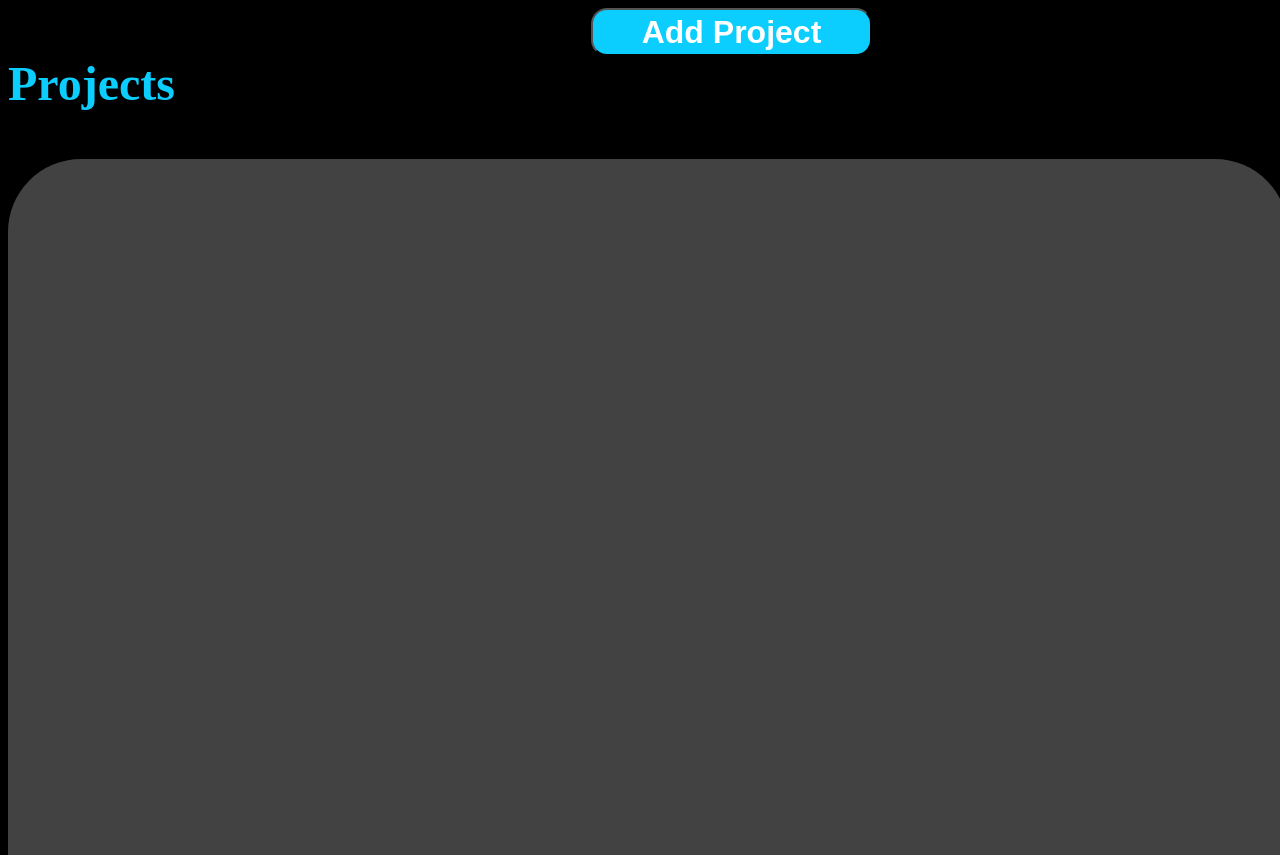
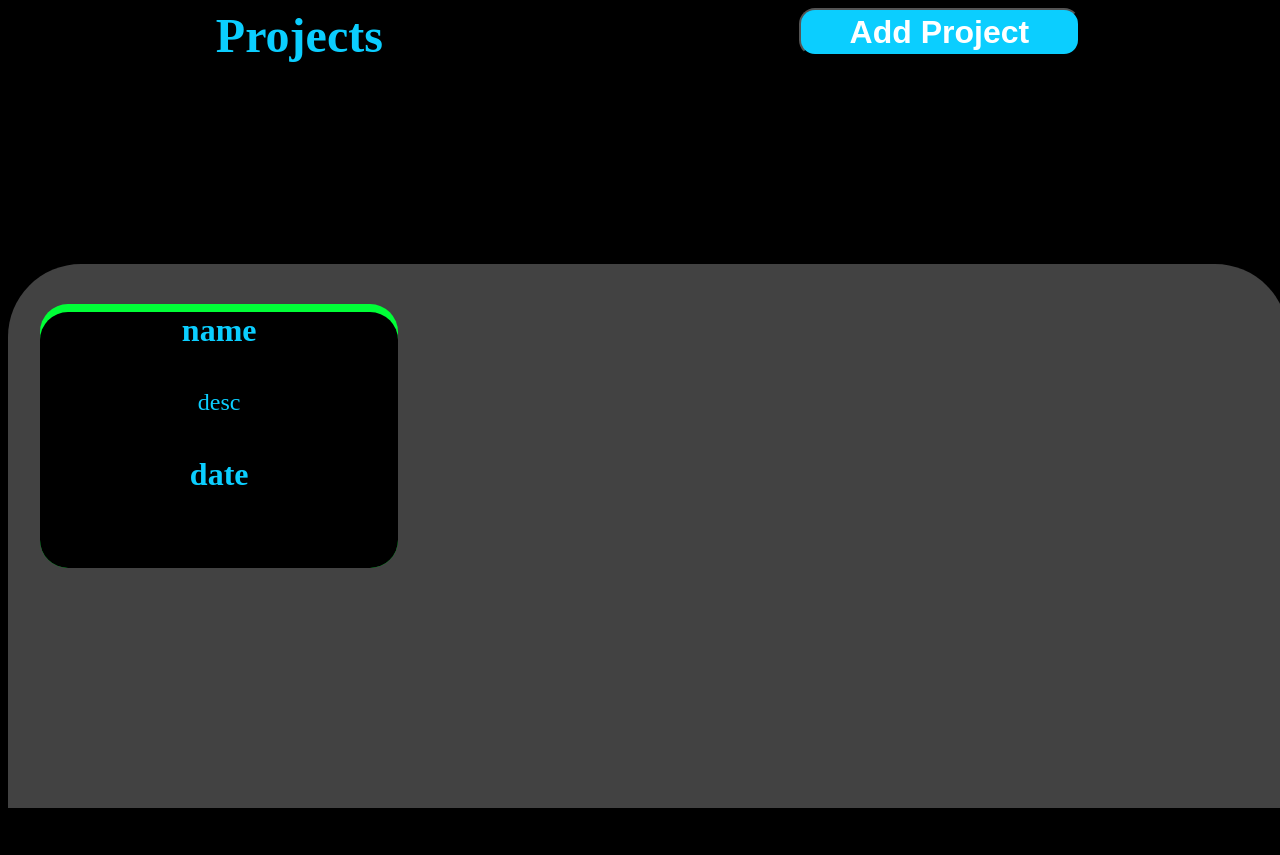
Before and after one commit to LoganB07/to-do, a website built with webpack: page src/template.html in a window 1280 px wide. After the commit the page ends 816 px from the top, so only its background shows below. Built offline with nearby package versions, Linux system fonts and the light colour scheme.

Commit message:
Complete structure of homepage

```diff
--- a/src/dom.js
+++ b/src/dom.js
@@ -44,7 +44,15 @@ function createProjectList(container) {
 
 function createProjectCard(container, project) {
     let card = createElement("div", "", ["card", project.priority]);
+    let projectInfoContainer = createElement("div", "", ["project-info-container"]);
+    let projectName = createElement("p", project.name, ["project-text"]);
+    let projectDescription = createElement("p", project.description, ["project-text", "project-description"]);
+    let projectDueDate = createElement("p", project.dueDate, ["project-text"]);
 
+    projectInfoContainer.appendChild(projectName);
+    projectInfoContainer.appendChild(projectDescription);
+    projectInfoContainer.appendChild(projectDueDate);
+    card.appendChild(projectInfoContainer);
     container.appendChild(card);
 }
 
--- a/src/styles.css
+++ b/src/styles.css
@@ -1,3 +1,8 @@
+p {
+    margin: 0;
+    padding: 0;
+}
+
 .homepage {
     display: grid;
     grid-template-rows: 13fr, 87fr;
@@ -11,6 +16,7 @@
 
 .title-container {
     grid-area: 1/1/2/2;
+    justify-self: center;
 }
 
 .title {
@@ -35,23 +41,70 @@
 
 .add-project {
     grid-area: 1/2/2/3;
+    justify-self: center;
 }
 
 .project-container {
     grid-area: 2/1/3/3;
     display: grid;
+    grid-template-columns: repeat(3, 1fr);
+    grid-template-rows: auto;
 
     background-color: #424242;
 
     width: 100vw;
-    height: 87vh;
+    height: 100%;
 
     border-top-left-radius: 73px;
     border-top-right-radius: 73px;
 }
 
 .card {
+    display: flex;
+    flex-direction: column;
+    justify-content: end;
     width: 28vw;
     height: 33vh;
 
+    border-radius: 28px;
+
+    margin: 5vh 2.5vw;
 }
+
+.high {
+    background-color: #FF0900;
+}
+
+.mid {
+    background-color: #FFF600;
+}
+
+.low {
+    background-color: #00FF37;
+}
+
+.project-info-container {
+    display: flex;
+    flex-direction: column;
+    align-items: center;
+    gap: 5vh;
+
+    background-color: #000000;
+
+    height: 32vh;
+    width: 28vw;
+
+    border-radius: 28px;
+}
+
+.project-text {
+    color: #0BCEFF;
+
+    font-size: 32px;
+    font-weight: bold;
+}
+
+.project-description {
+    font-size: 24px;
+    font-weight: 300;
+}
```
